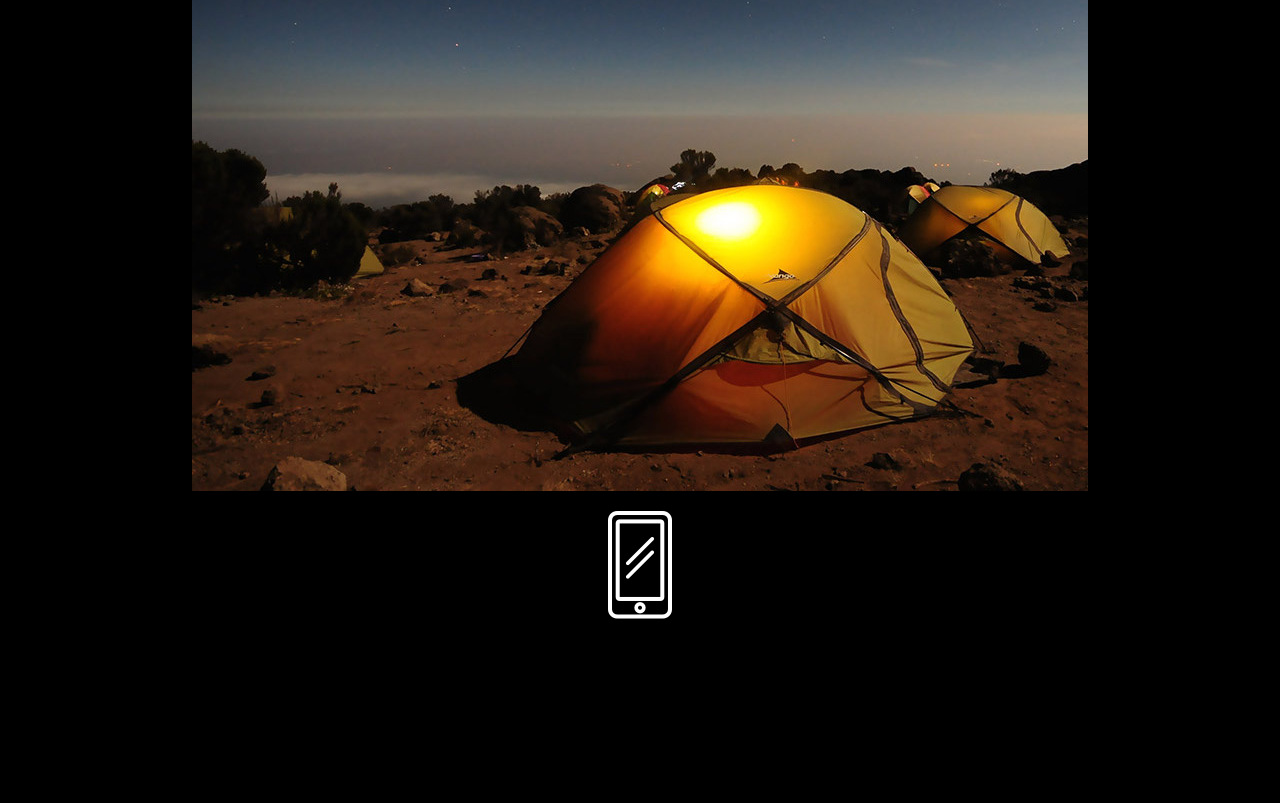
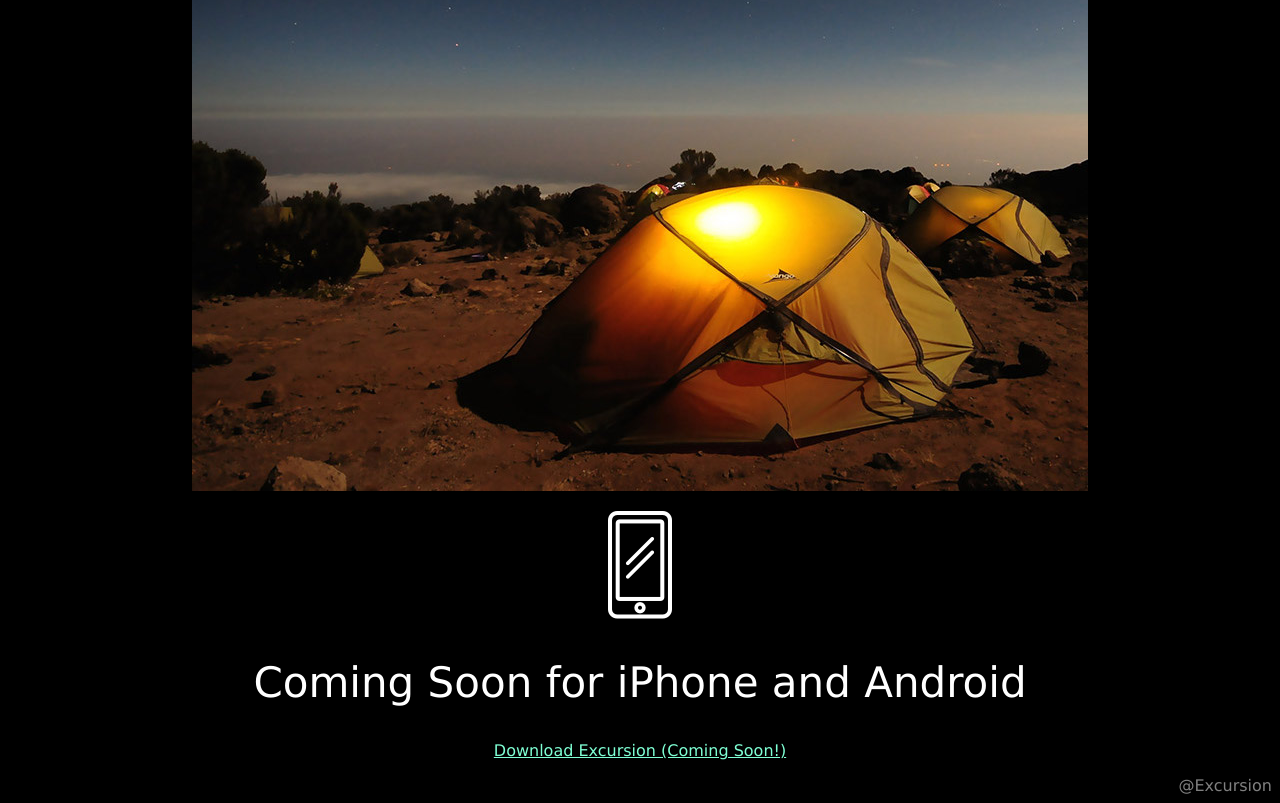
Before and after one commit to ShackSquatch/excursion, a plain HTML site: page index.html in a window 1280 px wide. Shown: the part 521-1324 px from the top of the page. Before the commit the page ends 1160 px from the top, so only its background shows below. Drawn offline with Linux system fonts and the light colour scheme.

Commit message:
Finished styling

```diff
--- a/index.html
+++ b/index.html
@@ -17,5 +17,8 @@
         <h4 class="subheading">Excursion remembers places you like, and recommends new points of interest around you.</h4>
             <p><img src="resources/images/camp.jpg"></p>
             <p><img src="resources/images/phone.png"></p>
+        <h2 class="secondary-heading">Coming Soon for iPhone and Android</h2>
+        <p><a class="link" href="#">Download Excursion (Coming Soon!)</a></p>
+    <footer>@Excursion</footer>
 </body>
 </html>
--- a/resources/css/style.css
+++ b/resources/css/style.css
@@ -2,6 +2,11 @@ body {
     background-color: black;
     text-align: center;
     font-family: Verdana, Geneva, Tahoma, sans-serif;
+}
+
+footer {
+    text-align: right;
+    color: grey;
 }
 
 .header {
```
Lines whose indentation alone changed are shown as unchanged.
